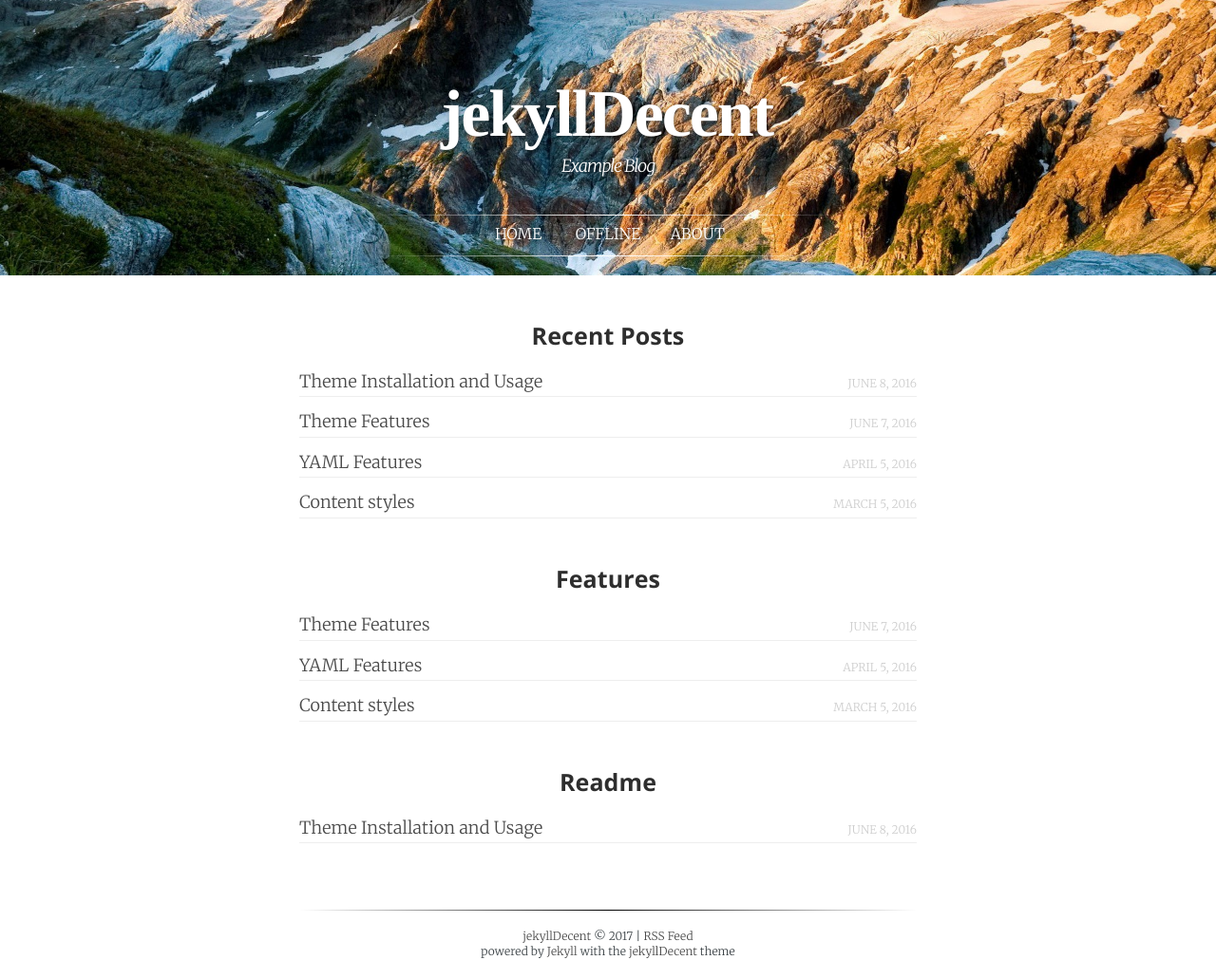
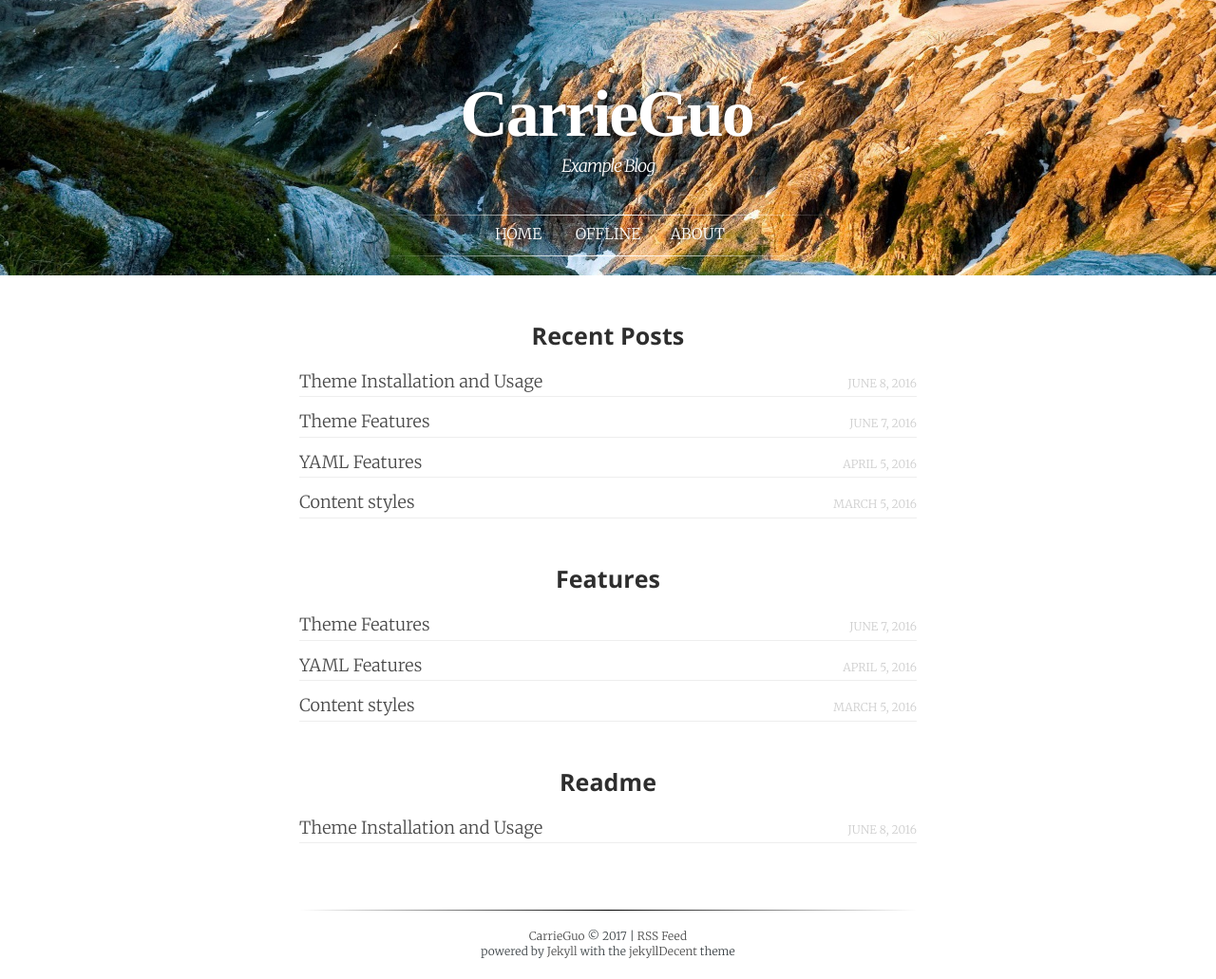
Before and after one commit to carrieguo/Blog, a Jekyll site: the page built from index.html, in a window 1280 px wide. Shown: the whole page at 95% size. Built offline with Jekyll 4.4.1, drawn with Linux system fonts in a browser that asks for light colours; some web fonts are replaced.

Commit message:
change title

```diff
--- a/_config.yml
+++ b/_config.yml
@@ -6,7 +6,7 @@
 # 'jekyll serve'. If you change this file, please restart the server process.
 
 # Site settings
-title:            jekyllDecent
+title:            CarrieGuo
 subtitle:         Example Blog
 description:      This is the jekyllTheme example blog. It only exists to demonstrate how the theme looks and feels.
 keywords:         demo theme example github jekyll features
@@ -16,7 +16,7 @@ baseurl:          "" # the subpath of your site, e.g. /blog
 url:              "" # the base hostname & protocol for your site. Have a look at robots.txt as well!
 permalink:        /blog/:categories/:title
 cover:            /assets/mountain-cover.jpg
-disqus_shortname: "jekylldecent"
+disqus_shortname: "carrie's blog"
 
 # Build settings
 markdown: kramdown
```
